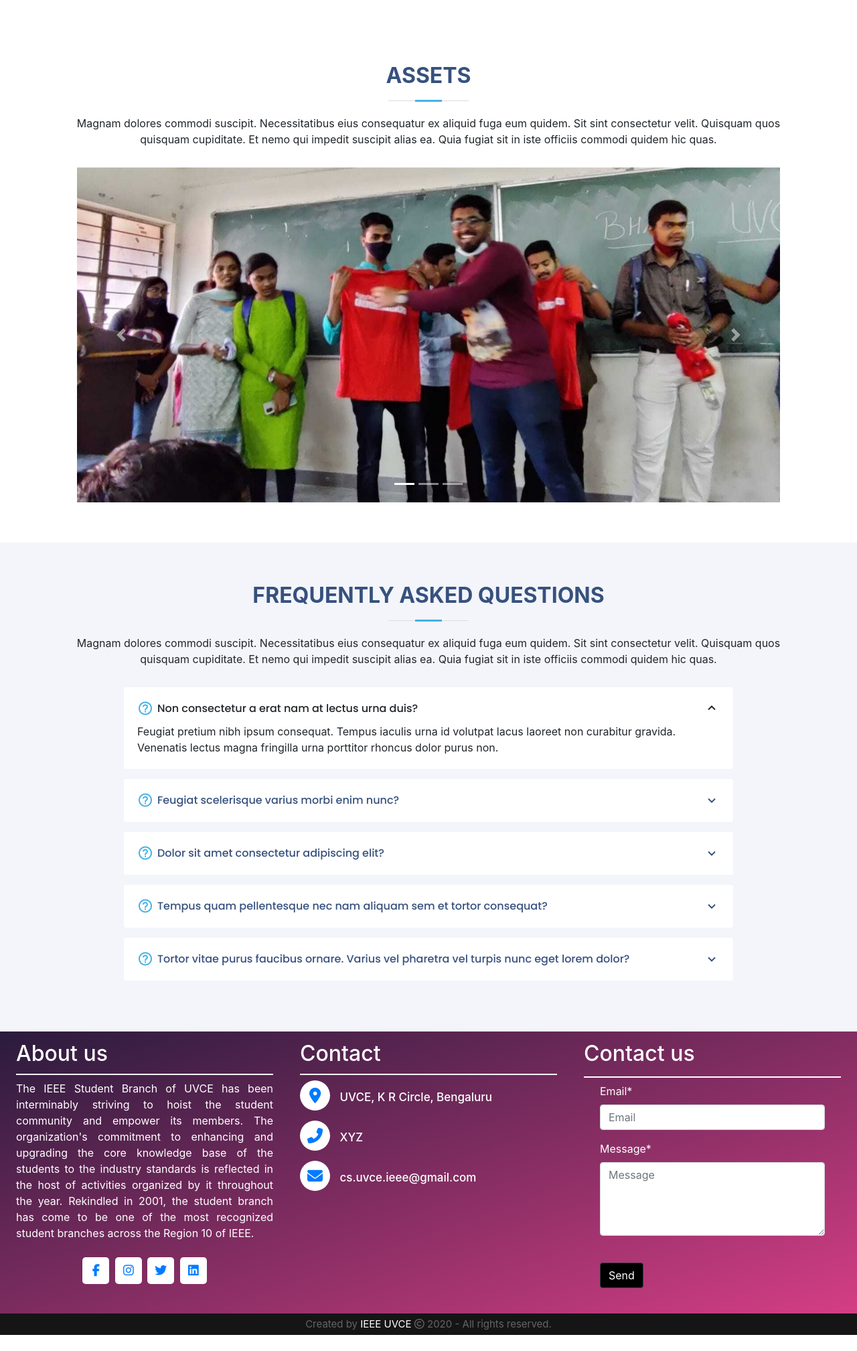
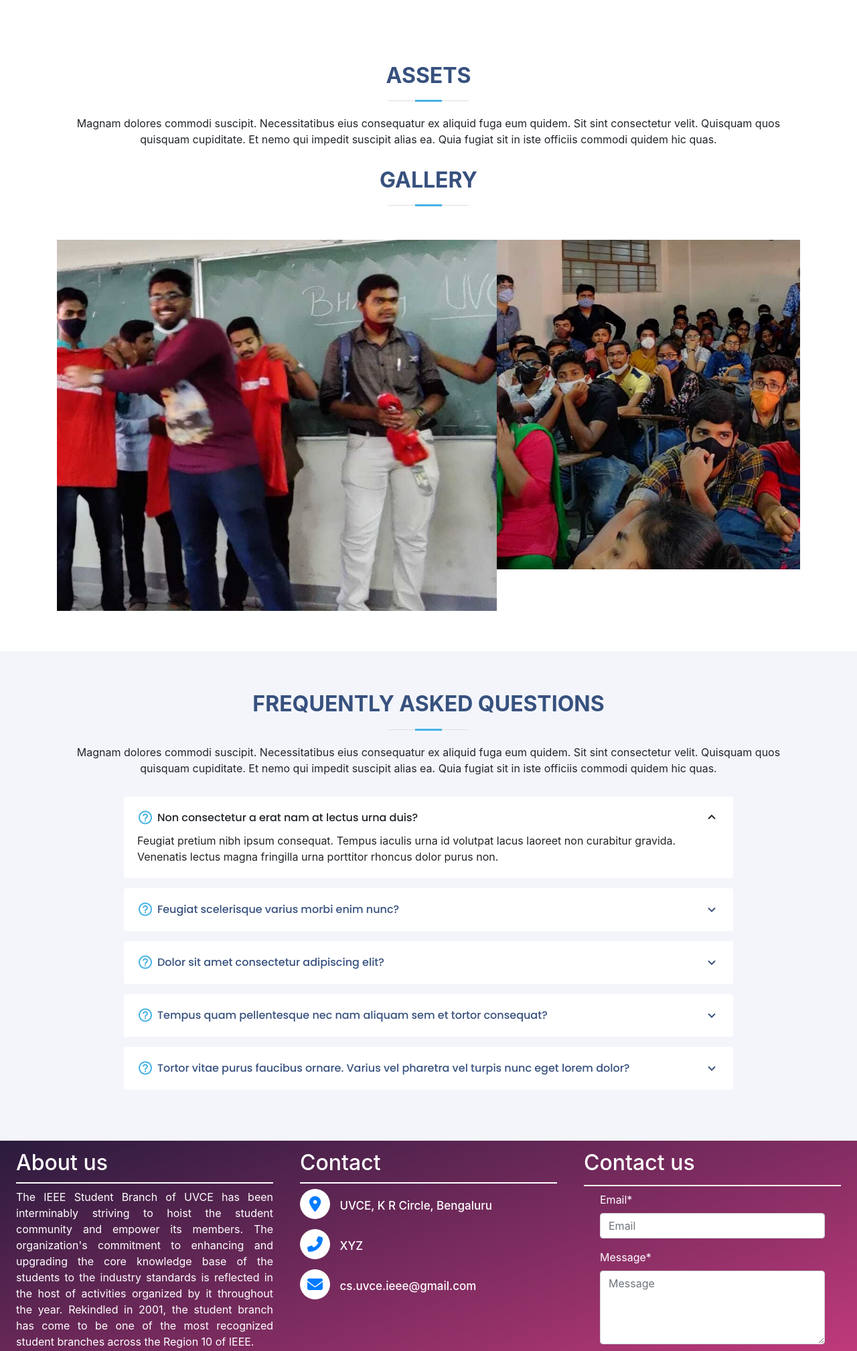
Before and after one commit to Nimitha-jagadeesha/Codefury, a Django app: page / in a window 1280 px wide. Shown: the part 1572-3589 px from the top of the page at 67% size. Before the commit the page ends 3565 px from the top, so only its background shows below. Run offline with Django 3.2, Linux system fonts and the light colour scheme; some libraries are stand-ins or nearby versions.

Commit message:
Gallery section modified

```diff
--- a/Codefury_app/static/css/style.css
+++ b/Codefury_app/static/css/style.css
@@ -33,6 +33,7 @@
 body {
   font-family: "Open Sans", sans-serif;
   color: #444444;
+  overflow-x: hidden;
 }
 
 a {
@@ -581,26 +582,251 @@
 # gallery
 --------------------------------------------------------------*/
 
-.carousel {
-  background:#4b1a55;
-  width: 600px;
-  position: center;
+#slider{
+  width:100%;
+  height:auto;
+  position:relative;
+  overflow:hidden;
+  z-index: -9;
+  margin-bottom: 0;
+}
+@keyframes load{
+  from{left:-100%;}
+  to{left:0;}
+}
+.slides{
+  width:400%;
+  height:100%;
+  position:relative;
+  -webkit-animation:slide 30s infinite;
+  -moz-animation:slide 30s infinite;
+  animation:slide 30s infinite;
+}
+.slider{
+  width:25%;
+  height:100%;
+  float:left;
+  position:relative;
+  z-index:1;
+  overflow:hidden;
+}
+.slide img{
+  width:100%;
+  height:100%;
+}
+.slide img{
+  width:100%;
+  height:100%;
+}
+.image{
+  width:100%;
+  height:100%;
+  z-index:-9;
+}
+.image img{
+  width:100%;
+  height:auto;
+  z-index:-9;
 }
 
-.carousel-item {
-height: 500px;
+/* Animation */
+@-webkit-keyframes slide{
+  0%,100%{
+    margin-left:0%;
+  }
+  21%{
+    margin-left:0%;
+  }
+  25%{
+    margin-left:-100%;
+  }
+  46%{
+    margin-left:-100%;
+  }
+  50%{
+    margin-left:-200%;
+  }
+  71%{
+    margin-left:-200%;
+  }
+  75%{
+    margin-left:-300%;
+  }
+  96%{
+    margin-left:-300%;
+  }
+}
+@-moz-keyframes slide{
+  0%,100%{
+    margin-left:0%;
+  }
+  21%{
+    margin-left:0%;
+  }
+  25%{
+    margin-left:-100%;
+  }
+  46%{
+    margin-left:-100%;
+  }
+  50%{
+    margin-left:-200%;
+  }
+  71%{
+    margin-left:-200%;
+  }
+  75%{
+    margin-left:-300%;
+  }
+  96%{
+    margin-left:-300%;
+  }
+}
+@keyframes slide{
+  0%,100%{
+    margin-left:0%;
+  }
+  21%{
+    margin-left:0%;
+  }
+  25%{
+    margin-left:-100%;
+  }
+  46%{
+    margin-left:-100%;
+  }
+  50%{
+    margin-left:-200%;
+  }
+  71%{
+    margin-left:-200%;
+  }
+  75%{
+    margin-left:-300%;
+  }
+  96%{
+    margin-left:-300%;
+  }
 }
 
-.carousel-item img {
-  position: absolute;
-  top: 0;
-  left: 0;
-  min-height: 300px;
-  height: 100%;
-
-
+@-webkit-keyframes content-s{
+  0%{left:-420px;}
+  10%{left:0px;}
+  30%{left:0px;}
+  40%{left:0px;}
+  50%{left:0px;}
+  60%{left:0px;}
+  70%{left:0;}
+  80%{left:-420px;}
+  90%{left:-420px;}
+  100%{left:-420px;}
+}
+@-moz-keyframes content-s{
+  0%{left:-420px;}
+  10%{left:0px;}
+  30%{left:0px;}
+  40%{left:0px;}
+  50%{left:0px;}
+  60%{left:0px;}
+  70%{left:0;}
+  80%{left:-420px;}
+  90%{left:-420px;}
+  100%{left:-420px;}
+}
+@keyframes content-s{
+  0%{left:-420px;}
+  10%{left:20px;}
+  15%{left:0px;}
+  30%{left:0px;}
+  40%{left:0px;}
+  50%{left:0px;}
+  60%{left:0px;}
+  70%{left:0;}
+  80%{left:-420px;}
+  90%{left:-420px;}
+  100%{left:-420px;}
 }
 
+@-webkit-keyframes on{
+  0%,100%{
+    margin-left:0%;
+  }
+  21%{
+    margin-left:0%;
+  }
+  25%{
+    margin-left:15px;
+  }
+  46%{
+    margin-left:15px;
+  }
+  50%{
+    margin-left:30px;
+  }
+  71%{
+    margin-left:30px;
+  }
+  75%{
+    margin-left:45px;
+  }
+  96%{
+    margin-left:45px;
+  }
+}
+
+@-moz-keyframes on{
+  0%,100%{
+    margin-left:0%;
+  }
+  21%{
+    margin-left:0%;
+  }
+  25%{
+    margin-left:15px;
+  }
+  46%{
+    margin-left:15px;
+  }
+  50%{
+    margin-left:30px;
+  }
+  71%{
+    margin-left:30px;
+  }
+  75%{
+    margin-left:45px;
+  }
+  96%{
+    margin-left:45px;
+  }
+}
+
+@keyframes on{
+  0%,100%{
+    margin-left:0%;
+  }
+  21%{
+    margin-left:0%;
+  }
+  25%{
+    margin-left:15px;
+  }
+  46%{
+    margin-left:15px;
+  }
+  50%{
+    margin-left:30px;
+  }
+  71%{
+    margin-left:30px;
+  }
+  75%{
+    margin-left:45px;
+  }
+  96%{
+    margin-left:45px;
+  }
+}
 
 /*--------------------------------------------------------------
 # annoucments
--- a/Codefury_app/templates/home.html
+++ b/Codefury_app/templates/home.html
@@ -5,6 +5,7 @@
 <head>
   <meta charset="UTF-8">
   <meta content="width=device-width, initial-scale=1.0" name="viewport">
+
   <!-- Required meta tags always come first -->
   <meta charset="utf-8">
   <meta name="viewport" content="width=device-width, initial-scale=1, shrink-to-fit=no">
@@ -156,7 +157,7 @@
     <div class="container">
       <div class="row">
         <div class="col-lg-3 col-md-6 col-sm-6"  style="z-index: -9;">
-          <a href="https://www.geeksforgeeks.org/"><img class="logos" src="{%static 'img/logo.png' %}" alt=""></a>
+          <a href="https://www.youtube.com/results?search_query=slideshow+css+responsive+without+bootstrap"><img class="logos" src="{%static 'img/logo.png' %}" alt=""></a>
           <p class="s">GeeksForGeeks</p>
         </div>
         <div class="col-lg-3 col-md-6 col-sm-6"  style="z-index: -9;">
@@ -190,37 +191,33 @@
           consectetur velit. Quisquam quos quisquam cupiditate. Et nemo qui impedit suscipit alias ea. Quia fugiat sit
           in iste officiis commodi quidem hic quas.</p>
       </div>
-      <div>
-        <div class="container">
-          <div id="carouselExampleIndicators" class="carousel slide col-12" data-ride="carousel"  style="background-color: transparent;">
-            <ol class="carousel-indicators">
-              <li data-target="#carouselExampleIndicators" data-slide-to="0" class="active"></li>
-              <li data-target="#carouselExampleIndicators" data-slide-to="1"></li>
-              <li data-target="#carouselExampleIndicators" data-slide-to="2"></li>
-            </ol>
-            <div class="carousel-inner" style="background-color: transparent;z-index: -9;">
-              <div class="carousel-item active">
-                 <img class="d-block" style="width: 100%;height: auto;" src="{% static 'img/1.jpg' %}" alt="#">
-              </div>
-              <div class="carousel-item">
-                <img class="d-block" style="width: 100%;height: auto;" src="{% static 'img/2.jpg' %}" alt="#">
-              </div>
-              <div class="carousel-item">
-                <img class="d-block" style="width: 100%;height: auto;" src="{% static 'img/3.jpg' %}" alt="#">
+      <div class="section-title">
+        <h2>Gallery</h2>
+      </div>
+        <div id="slider">
+          <div class="slides">
+            <div class="slider">
+              <div class="image">
+                <img src="{% static 'img/1.jpg' %}" alt="#">
               </div>
             </div>
-            <a class="carousel-control-prev" href="#carouselExampleIndicators" role="button" data-slide="prev">
-              <span class="carousel-control-prev-icon" aria-hidden="true"></span>
-              <span class="sr-only">Previous</span>
-            </a>
-            <a class="carousel-control-next" href="#carouselExampleIndicators" role="button" data-slide="next">
-              <span class="carousel-control-next-icon" aria-hidden="true"></span>
-              <span class="sr-only">Next</span>
-            </a>
+            <div class="slider">
+              <div class="image">
+                <img src="{% static 'img/3.jpg' %}" alt="#">
+              </div>
+            </div>
+            <div class="slider">
+              <div class="image">
+                <img src="{% static 'img/1.jpg' %}" alt="#">
+              </div>
+            </div>
+            <div class="slider">
+              <div class="image">
+                <img src="{% static 'img/3.jpg' %}" alt="#">
+              </div>
+            </div>
           </div>
-        </div>
-        <!---add photos-->
-      </div>
+
   </section>
   <!-- End Portfolio Section -->
   <!-- ======= Frequently Asked Questions Section ======= -->
```
